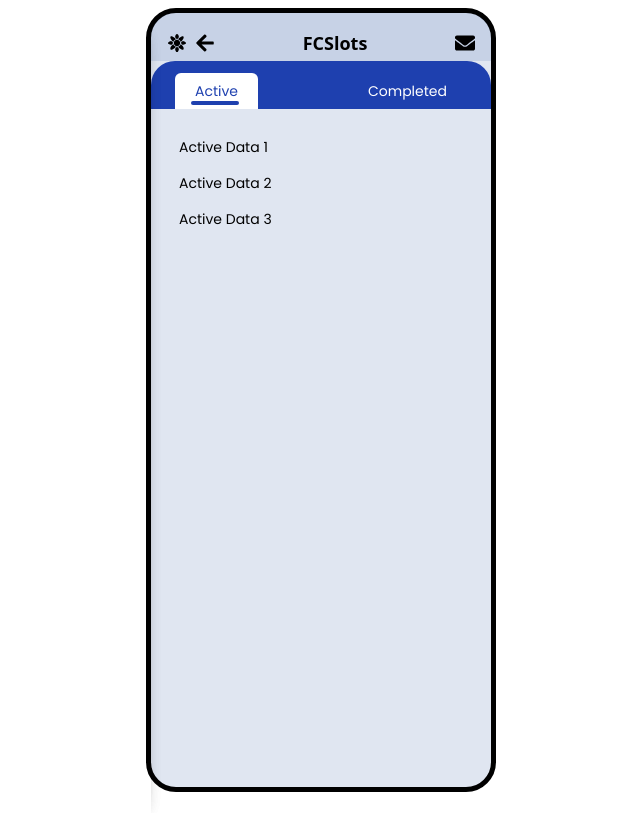
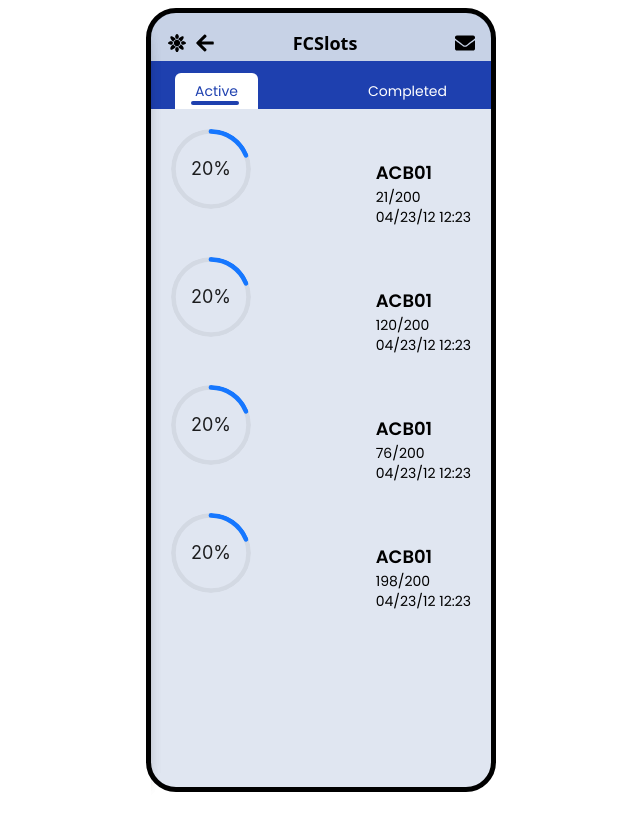
Before and after one commit to Globalfcsupport/GlobalFortuneClubFrontend, a React (Vite) app: page /app/FCSlots in a window 1280 px wide. Shown: the whole page, without its empty margins (319-959 px from the left). Built offline with nearby package versions, Linux system fonts and the light colour scheme.

Commit message:
custom history

```diff
--- a/src/App.css
+++ b/src/App.css
@@ -66,6 +66,6 @@ input[type='number'] {
 }
 
 .navs .active{
-  background-color: blue;
+  background-color: #3b82f6;
   color: white;
 }
--- a/src/App.jsx
+++ b/src/App.jsx
@@ -15,6 +15,7 @@ import Wallet from "./Components/Wallet";
 import Withdraw from "./Components/Witdraw";
 import NavBar from "./main/NavBar";
 import Homepage from "./main/HomePage";
+import Practice from "./Components/Practice";
 
 function App() {
 
--- a/src/Components/DashBoard.jsx
+++ b/src/Components/DashBoard.jsx
@@ -221,7 +221,7 @@ const DashBoard = () => {
             transform: 'translateX(-50%)'
           }}>
         <Link to='/app/TopUp' className="bg-blue-500 text-white px-5 py-1 rounded-md">TopUp</Link>
-        <Link to='/app/WithDraw' className="bg-blue-500 text-white px-5 py-1 rounded-md">Withdraw</Link>
+        <Link to='/app/Withdraw' className="bg-blue-500 text-white px-5 py-1 rounded-md">Withdraw</Link>
         <Link to='Transfer' className="bg-blue-500 text-white px-5 py-1 rounded-md">Transfer</Link>
       </div>
     </div>
--- a/src/Components/FCSlots.jsx
+++ b/src/Components/FCSlots.jsx
@@ -1,18 +1,53 @@
 import React, { useState } from 'react';
+import { Flex, Progress } from 'antd'
 
 const FCSlots = () => {
   const [activeTab, setActiveTab] = useState('active');
 
   const activeData = [
-    'Active Data 1',
-    'Active Data 2',
-    'Active Data 3',
+    {
+      yield: 21,
+      slotId: 'ACB01',
+      date: '04/23/12 12:23'
+    },
+    {
+      yield: 120,
+      slotId: 'ACB01',
+      date: '04/23/12 12:23'
+    },
+    {
+      yield: 76,
+      slotId: 'ACB01',
+      date: '04/23/12 12:23'
+    },
+    {
+      yield: 198,
+      slotId: 'ACB01',
+      date: '04/23/12 12:23'
+    },
   ];
 
   const completedData = [
-    'Completed Data 1',
-    'Completed Data 2',
-    'Completed Data 3',
+    {
+      yield: 200,
+      slotId: 'ACB01',
+      date: '04/23/12 12:23'
+    },
+    {
+      yield: 200,
+      slotId: 'ACB01',
+      date: '04/23/12 12:23'
+    },
+    {
+      yield: 200,
+      slotId: 'ACB01',
+      date: '04/23/12 12:23'
+    },
+    {
+      yield: 200,
+      slotId: 'ACB01',
+      date: '04/23/12 12:23'
+    },
   ];
 
   const handleTabClick = (tab) => {
@@ -21,7 +56,7 @@ const FCSlots = () => {
 
   return (
     <div className='w-full h-full font-poppins  text-sm '>
-      <div className='bg-blue-800 pt-3 w-full xs:rounded-tr-3xl xs:rounded-tl-3xl'>
+      <div className='bg-blue-800 pt-3 w-full'>
       <div className='flex relative justify-between px-6 items-center w-full'>
         {/* <div> */}
           <button onClick={() => handleTabClick('active')}
@@ -46,8 +81,13 @@ const FCSlots = () => {
         {activeTab === 'active' && (
           <div>
             {activeData.map((item, index) => (
-              <div key={index} className='p-2'>
-                {item}
+              <div className='flex justify-between items-center'>
+                <Progress key={index} type='circle' size={80} percent={20} className='h-32 w-32'/>
+                <div>
+                  <p className='font-semibold text-lg'>{item.slotId}</p>
+                  <p>{item.yield}/200</p>
+                  <p>{item.date}</p>
+                </div>
               </div>
             ))}
           </div>
--- /dev/null
+++ b/src/Components/Practice.jsx
@@ -0,0 +1,82 @@
+import React, { useState, useEffect, use } from "react";
+
+export default function Practice() {
+
+  const [ noOfItems, setNoOfItems ] = useState(0);
+  const [ screenWidth, setScreenWidth ] = useState(window.innerWidth);
+  const [ show, setShow ] = useState([]);
+  const [ currentPage, setCurrentPage ] = useState(0);
+  const [ data, setData ] = (useState([1,2,3,4,5,6,7,8,9,10,11,12,13,14,15,16,17,18,19,20,21,22]));
+
+  const handlePrev = ()=> {
+    setCurrentPage(prev=> prev-1);
+  }
+
+  const handleNext = ()=> {
+    setCurrentPage(prev=> prev+1);
+  }
+
+  useEffect(() => {
+    window.addEventListener('resize', handleResize);
+    return ()=>window.removeEventListener('resize', handleResize)
+  }, []);
+
+  useEffect(()=> {
+    console.log('size changed');
+    if(screenWidth > 1536){
+      setNoOfItems(4);
+    }
+    else if(screenWidth > 1024){
+      setNoOfItems(3);
+    }
+    else if(screenWidth > 640){
+      setNoOfItems(2);
+    }
+    else{
+      setNoOfItems(1);
+    }
+
+    setShow(data.slice(0, noOfItems * 2));
+
+  }, [window.innerWidth, data, currentPage])
+
+  useEffect(()=> {
+    const startValue = currentPage*noOfItems*2;
+    const endValue = (currentPage+1)*(noOfItems*2);
+    console.log(startValue,endValue);
+
+    setShow(data.slice(startValue, endValue));
+
+    console.log(show);
+    console.log(data.length);
+    console.log(currentPage);
+
+    const isLastPage = (currentPage + 1) * (noOfItems * 2) >= (data?.blog?.length || 0);
+    console.log(isLastPage);
+
+  }, [currentPage])
+
+  const handleResize = ()=> {
+    setScreenWidth(window.innerWidth)
+  }
+
+  const totalPages = Math.ceil(data.length / (noOfItems * 2));
+  console.log(totalPages);
+  const isLastPage = currentPage >= totalPages - 1;
+
+  return (
+   <div>
+        <div className="flex justify-between">
+            {show.map((item,index)=> (
+                <div key={index}>
+                    {item}
+                </div>
+            ))}
+        </div>
+        <div className="flex justify-between">
+            {currentPage!==0 && <button className="px-5 py-2 bg-blue-700 rounded-lg text-white" onClick={handlePrev}>Prev</button>}
+            {!isLastPage && <button className="px-5 py-2 bg-blue-700 rounded-lg text-white" onClick={handleNext}>Next</button>}
+        </div>
+   </div>
+  );
+}
--- a/src/Components/Witdraw.jsx
+++ b/src/Components/Witdraw.jsx
@@ -50,6 +50,7 @@ const Withdraw = () => {
     setLoading(true);
     setTimeout(()=> {
       setLoading(false)
+      messageApi.success('Requested Raised Successfully')
     }, 2000)
 
     console.log(data)
@@ -65,7 +66,7 @@ const Withdraw = () => {
 
       <div className='bg-blue-800 pt-3 w-full'>
         <div className='flex relative justify-between px-6 items-center w-full'>
-          <NavLink to='/app/topup'
+          <NavLink to='/app/TopUp'
             className="py-2 px-5 focus:outline-none text-white">
             TopUp
           </NavLink>
--- /dev/null
+++ b/src/Components/useCustomHistory.jsx
@@ -0,0 +1,35 @@
+import { useState, useEffect } from 'react';
+import { useNavigate, useLocation } from 'react-router-dom';
+
+const useCustomHistory = () => {
+  const [customHistory, setCustomHistory] = useState([]);
+  const navigate = useNavigate();
+  const location = useLocation();
+
+  useEffect(() => {
+    setCustomHistory(prevHistory => {
+      if (prevHistory[prevHistory.length - 1] !== location.pathname) {
+        return [...prevHistory, location.pathname];
+      }
+      return prevHistory;
+    });
+  }, [location]);
+
+  const navigateBack = () => {
+    setCustomHistory(prevHistory => {
+      if (prevHistory.length <= 1) return prevHistory;
+
+      const lastPath = prevHistory.pop();
+      const newHistory = [...prevHistory];
+      const uniqueHistory = [...new Set(newHistory)];
+      const lastUniquePath = uniqueHistory[uniqueHistory.length - 1];
+      navigate(lastUniquePath);
+
+      return newHistory;
+    });
+  };
+
+  return { navigateBack };
+};
+
+export default useCustomHistory;
--- a/src/main/NavBar.jsx
+++ b/src/main/NavBar.jsx
@@ -1,14 +1,16 @@
-import React, { useState } from 'react';
+import React, { useEffect, useState } from 'react';
 import { FaArrowLeft, FaEnvelope } from 'react-icons/fa';
 import { GiFlowerEmblem } from 'react-icons/gi';
 import Sidebar from '../main/SideBar'; // Adjust the import path if necessary
-import { useLocation } from 'react-router';
+import { useLocation, useNavigate } from 'react-router';
+import useCustomHistory from '../Components/useCustomHistory';
 
 const NavBar = () => {
-
   const location = useLocation();
-  const currentPage = location.pathname.split('/')
-  // console.log(currentPage);
+  const currentPage = location.pathname.split('/');
+  const navigate = useNavigate();
+  const [ customHistory, setCustomHistory ] = useState(new Set());
+  // const { navigateBack } = useCustomHistory();
 
   const [isSidebarOpen, setSidebarOpen] = useState(false);
 
@@ -16,17 +18,42 @@ const NavBar = () => {
     setSidebarOpen(!isSidebarOpen);
   };
 
+  const handleNavigate = ()=> {
+
+    const uniquePaths = Array.from(customHistory);
+    console.log(uniquePaths);
+    if(uniquePaths[uniquePaths.length-1]===location.pathname){
+      navigate(uniquePaths[uniquePaths.length-2])
+      uniquePaths.pop();
+      setCustomHistory(new Set(uniquePaths));
+    }
+    else{
+      navigate(uniquePaths[uniquePaths.length-1])
+      uniquePaths.pop()
+      setCustomHistory(new Set(uniquePaths));
+    }
+  }
+
+  useEffect(()=> {
+    if(customHistory.has(location.pathname)){
+      customHistory.delete(location.pathname);
+    }
+    customHistory.add(location.pathname);
+    customHistory.delete()
+    console.log("set", customHistory);
+  }, [location])
+
   return (
     <div className=" h-12 w-full overflow-hidden bg-[#5270b02d]">
       <div className="flex items-center justify-between p-4">
-        <div className="flex items-center space-x-2">
+        <div className="flex items-center gap-2">
           <GiFlowerEmblem
             className="text-xl text-black cursor-pointer"
             onClick={toggleSidebar}
           />
-          <FaArrowLeft className="text-xl text-black cursor-pointer" />
+          <FaArrowLeft className="text-xl text-black cursor-pointer" onClick={handleNavigate}/>
         </div>
-        <h1 className="text-lg font-semibold text-black">{currentPage[2]}</h1>
+        <h1 className="text-lg font-semibold text-black -ml-5">{currentPage[2]}</h1>
         <FaEnvelope className="text-xl text-black cursor-pointer" />
       </div>
       <Sidebar isOpen={isSidebarOpen} toggleSidebar={toggleSidebar} />
--- a/src/main/SideBar.jsx
+++ b/src/main/SideBar.jsx
@@ -1,11 +1,13 @@
 import React from 'react';
-import { Link, NavLink } from 'react-router-dom';
+import { Link, NavLink, useNavigate } from 'react-router-dom';
 import { FaArrowLeft, FaTachometerAlt, FaWallet, FaDice, FaUserFriends, FaComments, FaLifeRing, FaCog, FaShareAlt } from "react-icons/fa";
 
 const Sidebar = ({ isOpen, toggleSidebar }) => {
+
+  const navigate = useNavigate();
   return (
     <div
-      className={`font-poppins absolute top-0 left-0 h-[100vh] rounded-l-3xl rounded-r-3xl z-50 bg-gray-200 shadow-lg transform transition-transform duration-300 ${
+      className={`font-poppins absolute top-0 left-0 h-[96.7vh] rounded-l-3xl rounded-r-3xl z-50 bg-gray-200 shadow-lg transform transition-transform duration-300 ${
         isOpen ? 'translate-x-0' : '-translate-x-full'
       }`}
       style={{ width: '75%' }}
```
Also changed, not shown: src/Components/TopUp.jsx (+28 -4 lines).
